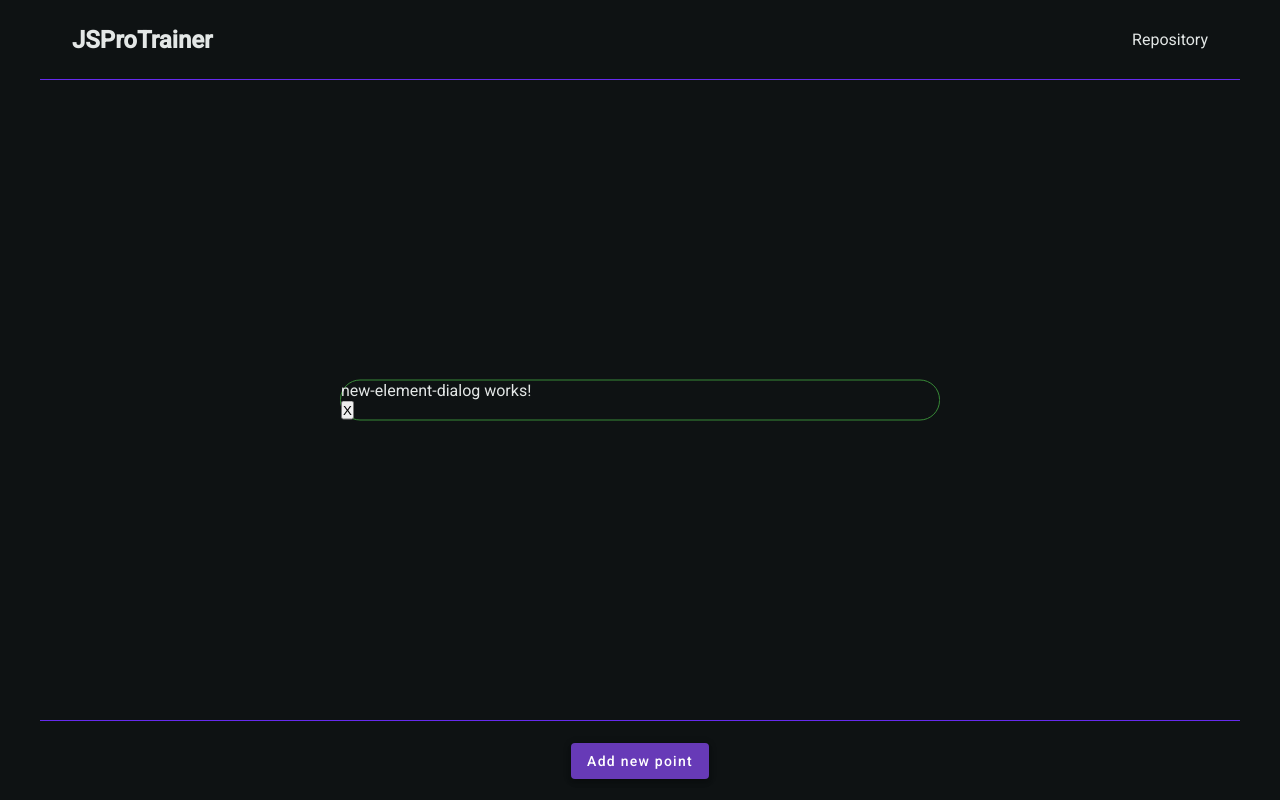
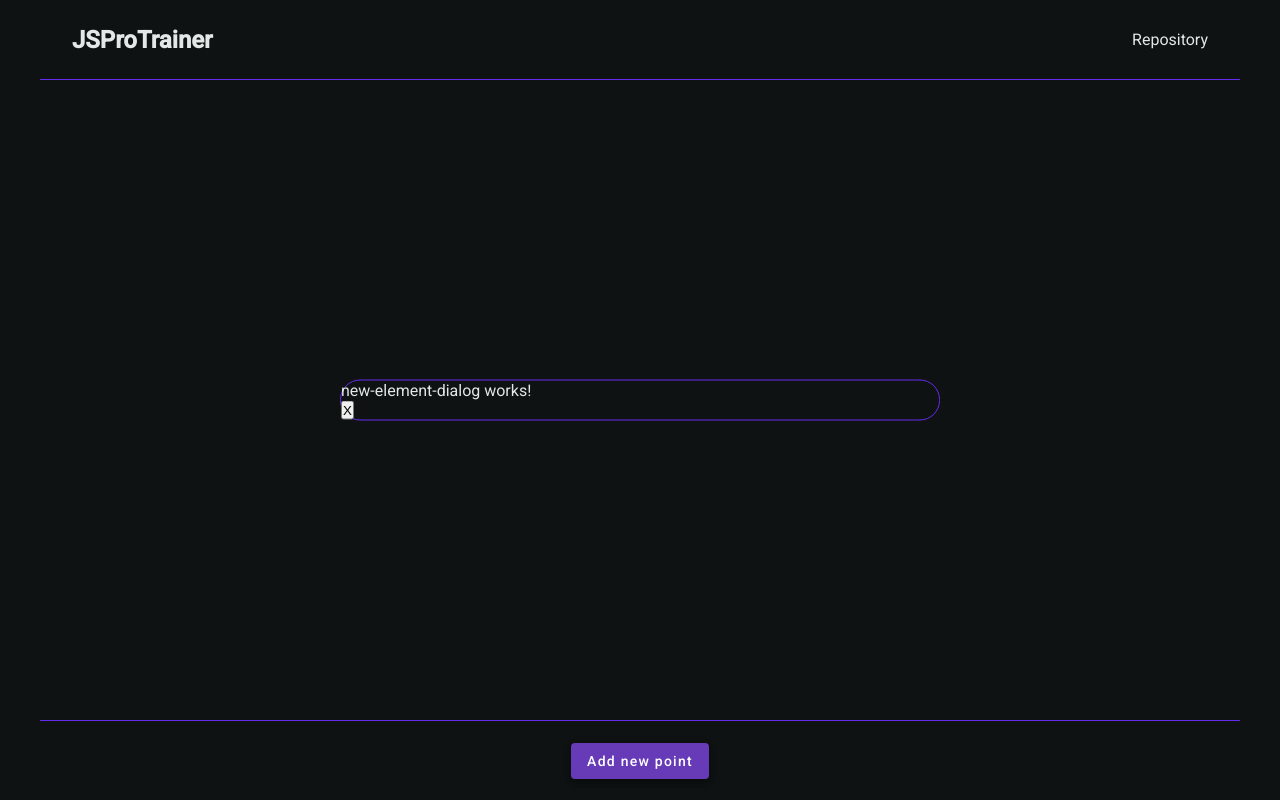
Before and after one commit to pawelrybka/JSProTrainer, an Angular app: page / in a window 1280 px wide. Both pictures are taken after a click on the button "Add new point". Built offline with nearby package versions, Linux system fonts and the light colour scheme.

Commit message:
Change the color of the frame back

```diff
--- a/src/app/components/new-element-dialog/new-element-dialog.component.css
+++ b/src/app/components/new-element-dialog/new-element-dialog.component.css
@@ -6,5 +6,5 @@
     width: min(90%, 600px, 90vw);
     max-height: 80vh;
     border-radius: 20px;
-    border: 1px solid var(--green);
+    border: 1px solid var(--purple);
 }
```
